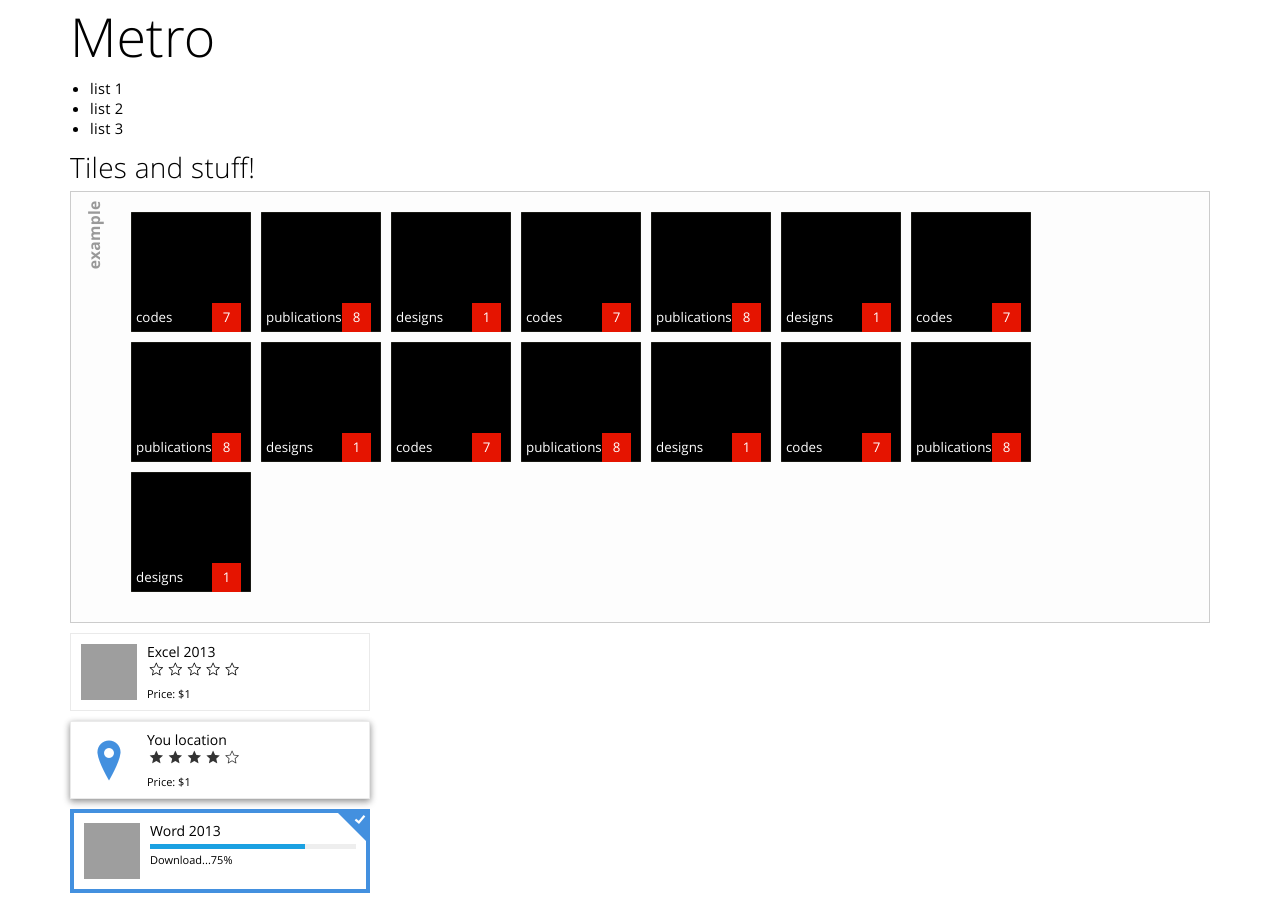
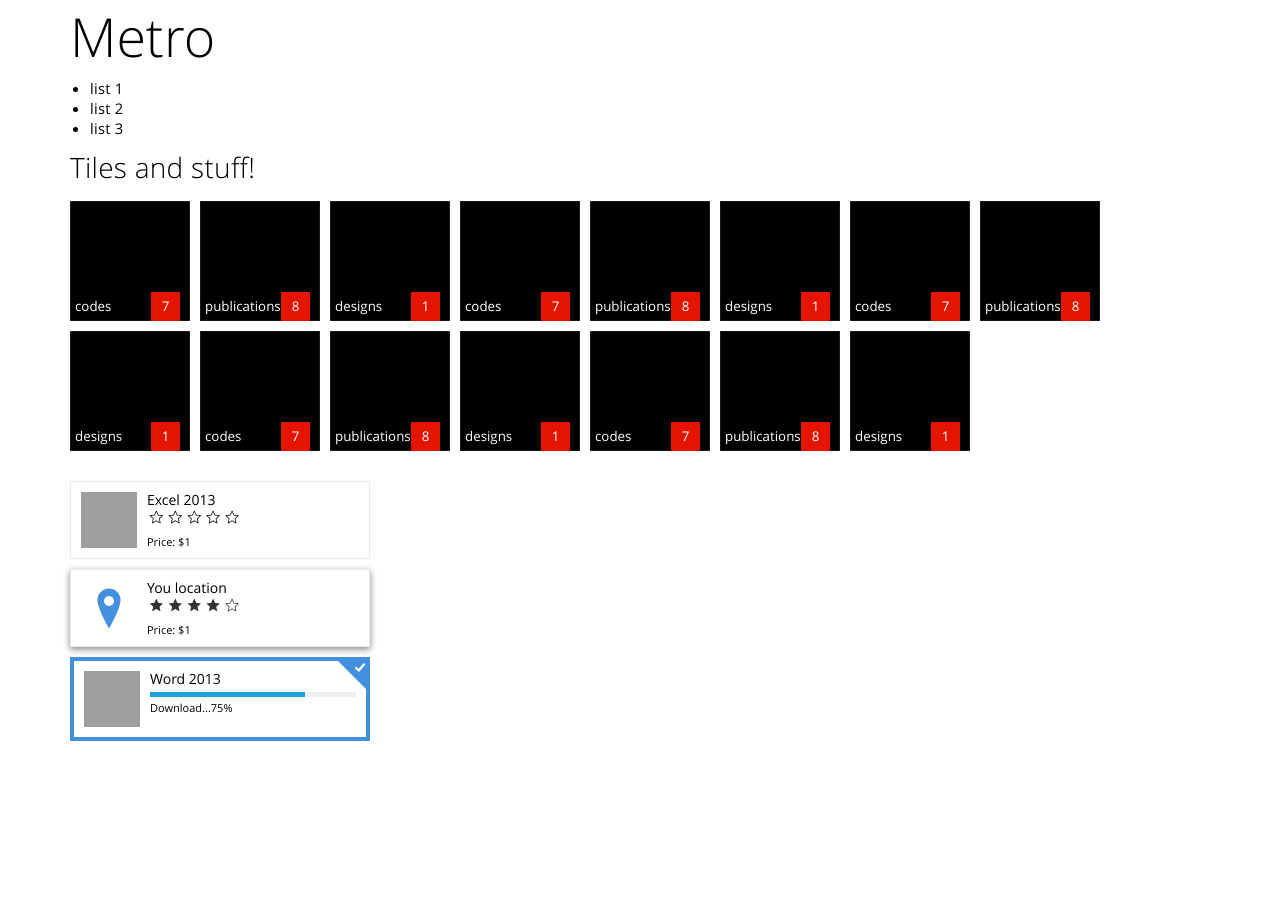
Before and after one commit to alexhagen/alexhagen.github.io, a Jekyll site: the page built from metro.md, in a window 1280 px wide. Built offline with Jekyll 4.4.1, drawn with Linux system fonts in a browser that asks for light colours; grey boxes are pictures that could not be loaded.

Commit message:
pure markdown stuff

```diff
--- a/metro.md
+++ b/metro.md
@@ -22,7 +22,9 @@
 
 ## Tiles and stuff!
 
-<div class="example">
+<div class="container">
+<div class="grid">
+<div class="row">
 
 <div class="tile bg-black">
     <div class="brand">
@@ -163,7 +165,7 @@
 
 </div>
 
-<div class="span2">
+<div class="row">
 
 <div class="listview">
     <a href="#" class="list">
@@ -204,3 +206,5 @@
 </div>
 
 </div>
+</div>
+</div>
```
